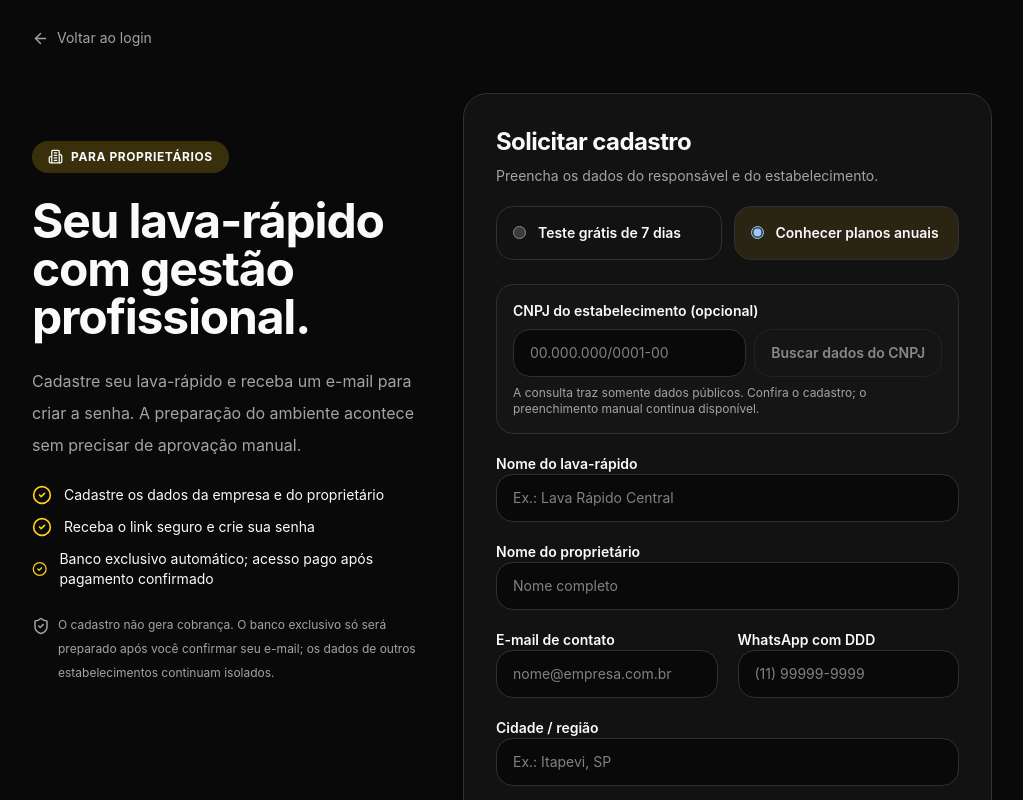
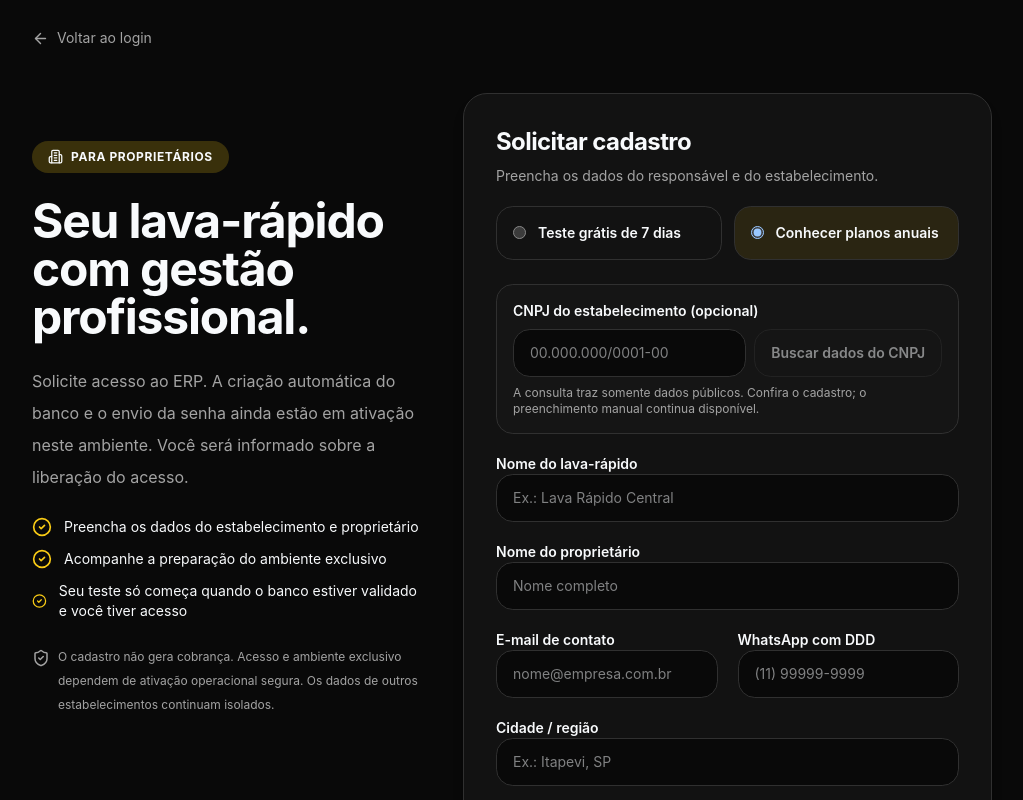
Before and after one commit to Raphaeljdk/aquaflow-gestao, a Next.js app: page /cadastrar-lava-rapido in a window 1280 px wide. Shown: the top 800 px of the page, without its empty margins (128-1151 px from the left). Built offline with nearby package versions, Linux system fonts and the light colour scheme.

Commit message:
fix: tela pública só anuncia cadastro automático quando backend estiver habilitado

```diff
--- a/src/app/cadastrar-lava-rapido/page.tsx
+++ b/src/app/cadastrar-lava-rapido/page.tsx
@@ -29,6 +29,15 @@ export default function CadastroEmpresaPage() {
   const [cnpjErro, setCnpjErro] = useState(false);
   const [cnpjDados, setCnpjDados] = useState<DadosPublicosCnpj | null>(null);
   const [success, setSuccess] = useState(false);
+  const [automatic, setAutomatic] = useState(false);
+  const [successMessage, setSuccessMessage] = useState("");
+  useEffect(() => {
+    const controller=new AbortController();
+    fetch("/api/public/cadastro-status",{cache:"no-store",signal:controller.signal})
+      .then(r=>r.ok?r.json() as Promise<{automatic:boolean}>:null)
+      .then(data=>setAutomatic(Boolean(data?.automatic))).catch(()=>{});
+    return ()=>controller.abort();
+  }, []);
   const [error, setError] = useState("");
   function edit(key: keyof Fields, value: string) {
     setForm(v => ({ ...v, [key]: value }));
@@ -78,8 +87,9 @@ export default function CadastroEmpresaPage() {
         method:"POST", headers:{"Content-Type":"application/json"},
         body:JSON.stringify({...form, modalidadeCadastro, planoPagamento, metodoPagamento, aceitePrivacidade: consent, cienteCondicoesComerciais: trial ? false : cienteCondicoesComerciais}),
       });
-      const data = await response.json() as {error?:string};
+      const data = await response.json() as {error?:string;message?:string};
       if(!response.ok) {setError(data.error || "Não foi possível enviar.");return;}
+      setSuccessMessage(data.message??"Cadastro registrado. Confira o andamento pelo suporte.");
       setSuccess(true);
     } catch {setError("Falha de conexão. Tente novamente.");}
     finally {setBusy(false);}
@@ -101,22 +111,23 @@ export default function CadastroEmpresaPage() {
           <div className="inline-flex items-center gap-2 rounded-full bg-primary/20 px-4 py-2 text-xs font-bold uppercase tracking-wider"><Building2 size={15}/> Para proprietários</div>
           <h1 className="text-4xl font-bold tracking-tight sm:text-5xl">Seu lava-rápido com gestão profissional.</h1>
           <p className="text-base leading-8 text-muted-foreground">
-            {trial ? "Experimente 7 dias grátis. Após o cadastro, você recebe um e-mail para criar a senha e o sistema prepara seu ambiente exclusivo automaticamente." :
-              "Cadastre seu lava-rápido e receba um e-mail para criar a senha. A preparação do ambiente acontece sem precisar de aprovação manual."}
+            {automatic ? (trial ? "Experimente 7 dias grátis. Após o cadastro, você recebe um e-mail para criar a senha e o sistema prepara seu ambiente exclusivo automaticamente." :
+              "Cadastre seu lava-rápido e receba um e-mail para criar a senha. A preparação do ambiente acontece sem precisar de aprovação manual.") :
+              "Solicite acesso ao ERP. A criação automática do banco e o envio da senha ainda estão em ativação neste ambiente. Você será informado sobre a liberação do acesso."}
           </p>
           <div className="space-y-3 text-sm">
-            {(trial ? ["Preencha o cadastro sem cartão e sem pagamento","Confirme seu e-mail e crie sua senha pelo link seguro","Seu banco exclusivo é criado automaticamente; 7 dias após ficar pronto"] :
-              ["Cadastre os dados da empresa e do proprietário","Receba o link seguro e crie sua senha","Banco exclusivo automático; acesso pago após pagamento confirmado"]).map(x=><p key={x} className="flex items-center gap-3"><CheckCircle2 className="text-primary" size={20}/>{x}</p>)}
+            {(automatic ? (trial ? ["Preencha o cadastro sem cartão e sem pagamento","Confirme seu e-mail e crie sua senha pelo link seguro","Banco exclusivo automático; 7 dias após ficar pronto"] :
+              ["Cadastre os dados da empresa e do proprietário","Receba o link seguro e crie sua senha","Banco exclusivo automático; acesso pago após pagamento confirmado"]) :
+              ["Preencha os dados do estabelecimento e proprietário","Acompanhe a preparação do ambiente exclusivo","Seu teste só começa quando o banco estiver validado e você tiver acesso"]).map(x=><p key={x} className="flex items-center gap-3"><CheckCircle2 className="text-primary" size={20}/>{x}</p>)}
           </div>
-          <p className="flex items-start gap-2 text-xs leading-6 text-muted-foreground"><ShieldCheck size={18} className="mt-1 shrink-0"/> O cadastro não gera cobrança. O banco exclusivo só será preparado após você confirmar seu e-mail; os dados de outros estabelecimentos continuam isolados.</p>
+          <p className="flex items-start gap-2 text-xs leading-6 text-muted-foreground"><ShieldCheck size={18} className="mt-1 shrink-0"/> O cadastro não gera cobrança. {automatic?"O banco exclusivo só será preparado após confirmação do e-mail.":"Acesso e ambiente exclusivo dependem de ativação operacional segura."} Os dados de outros estabelecimentos continuam isolados.</p>
         </section>
         <section className="rounded-3xl border border-border bg-card p-5 shadow-lg sm:p-8">
           {success ? <div role="status" className="space-y-5 py-12 text-center">
             <CheckCircle2 size={52} className="mx-auto text-primary"/>
             <h2 className="text-2xl font-bold">{trial ? "Cadastro realizado!" : "Cadastro recebido!"}</h2>
             <p className="text-sm leading-7 text-muted-foreground">
-              {trial ? "Confira seu e-mail: enviaremos um link seguro para criar sua senha. Depois da confirmação, seu banco exclusivo será preparado automaticamente. Os 7 dias só começam quando o ambiente estiver pronto." :
-                "Confira seu e-mail: enviaremos um link seguro para criar sua senha. Seu banco exclusivo será preparado após a confirmação; o acesso pago depende da confirmação do pagamento."}
+              {successMessage}
             </p>
             <Link href="/login" className="inline-flex rounded-xl bg-primary px-5 py-3 font-bold text-primary-foreground">Voltar ao início</Link>
           </div> : <>
```
